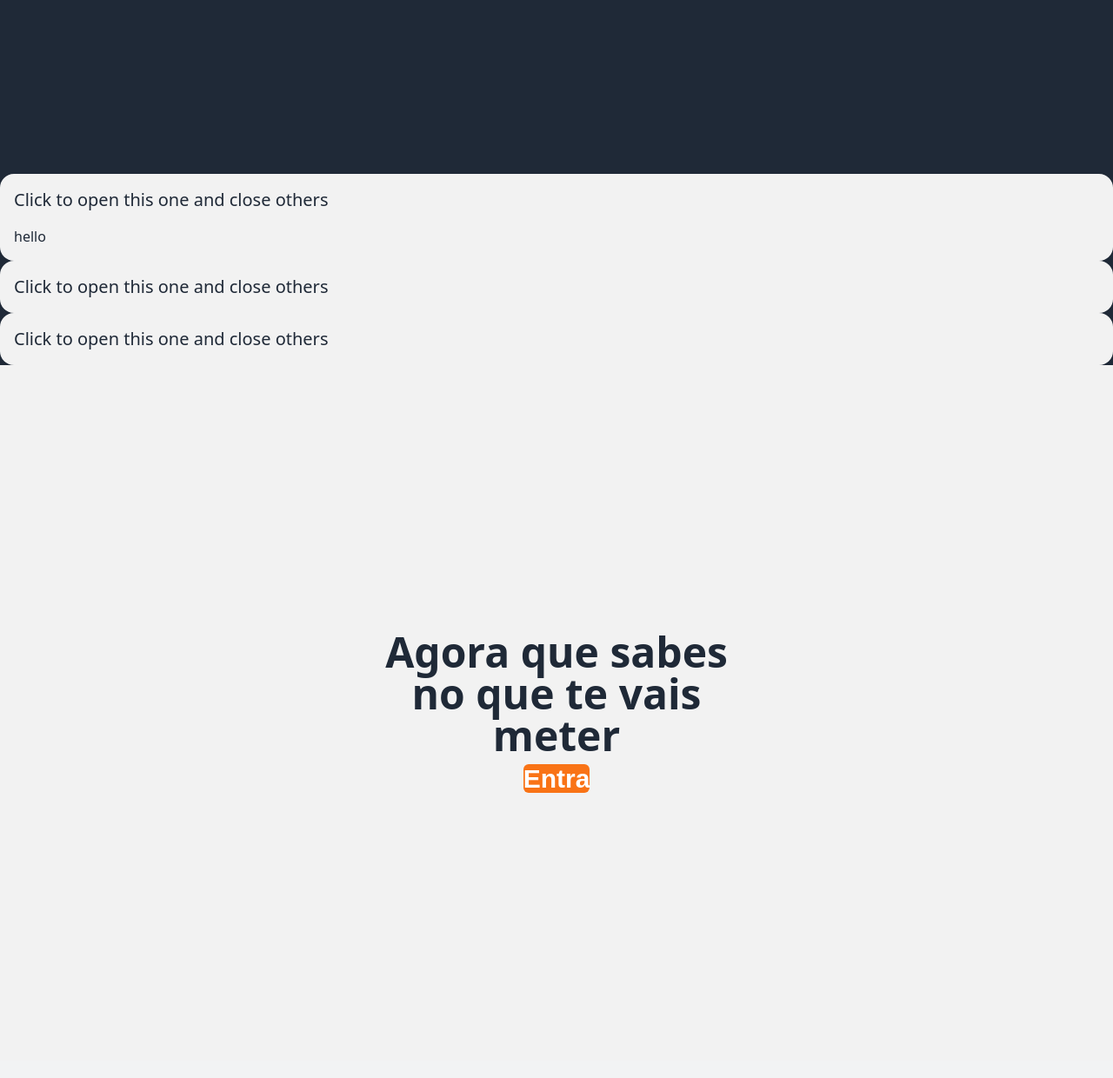
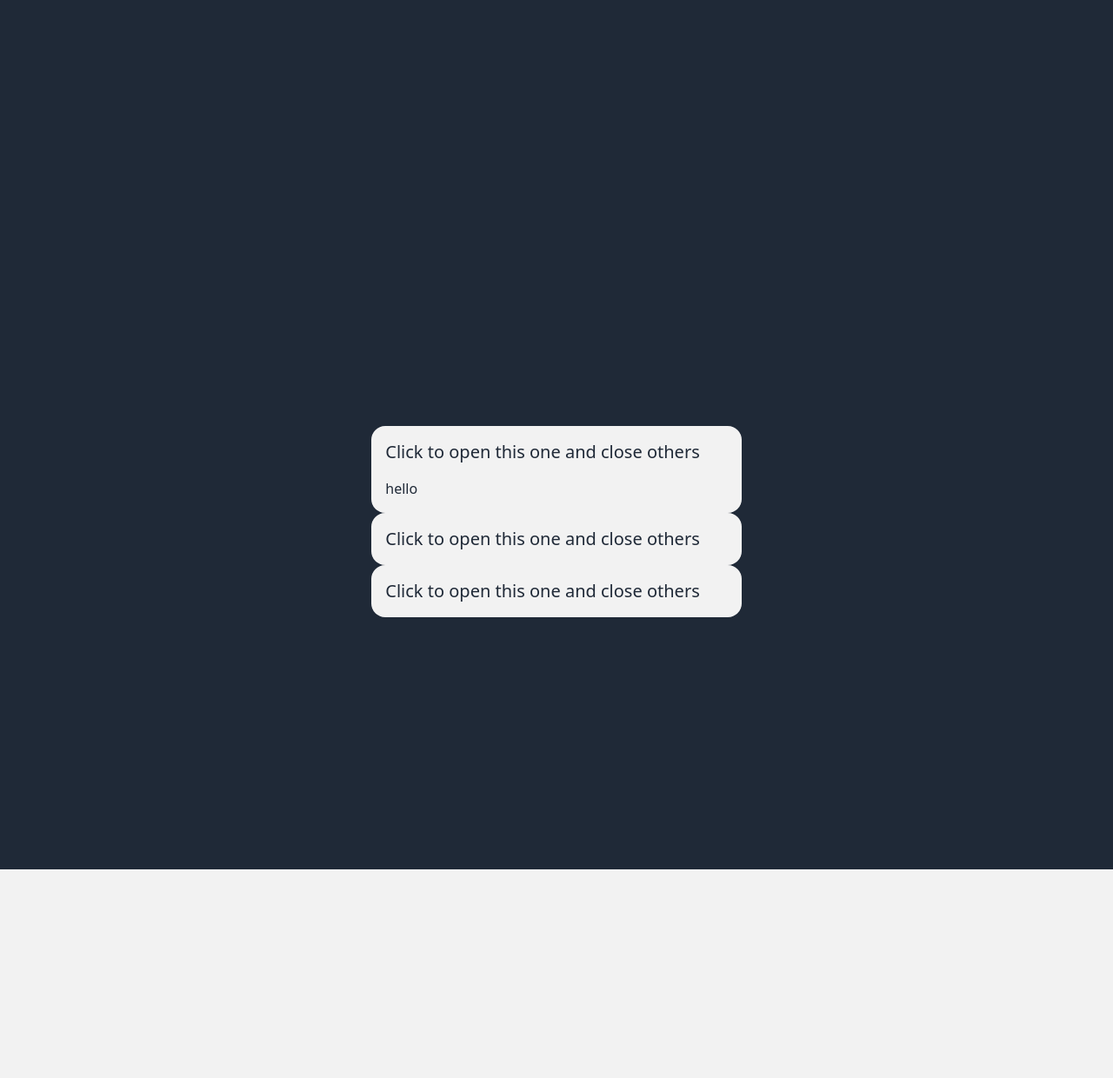
Before and after one commit to Rafael-Vi/DDOC, a PHP site: page /src/index.php in a window 1280 px wide. Shown: the part 600-1840 px from the top of the page at 87% size. Before the commit the page ends 1512 px from the top, so only its background shows below. Run offline with PHP 8.4, Linux system fonts and the light colour scheme; style sheets or scripts are compiled from the project's sources; some libraries are stand-ins or nearby versions.

Commit message:
Check now

```diff
--- a/src/index.php
+++ b/src/index.php
@@ -43,9 +43,8 @@
         </ul>
     </div>
 </section>
-
-<section id="functions">
-
+<div class="flex justify-center items-center min-h-screen">
+<section id="functions" class="flex flex-col">
         <div class="collapse bg-base-200">
             <input type="radio" name="my-accordion-1" checked="checked" />
             <div class="collapse-title text-xl font-medium">
@@ -73,8 +72,8 @@
                 <p>hello</p>
             </div>
         </div>
-
 </section>
+</div>
 
 <section  class="w-full h-screen flex flex-col sm:flex-row items-center justify-center">
 
```
Lines whose indentation alone changed are shown as unchanged.
